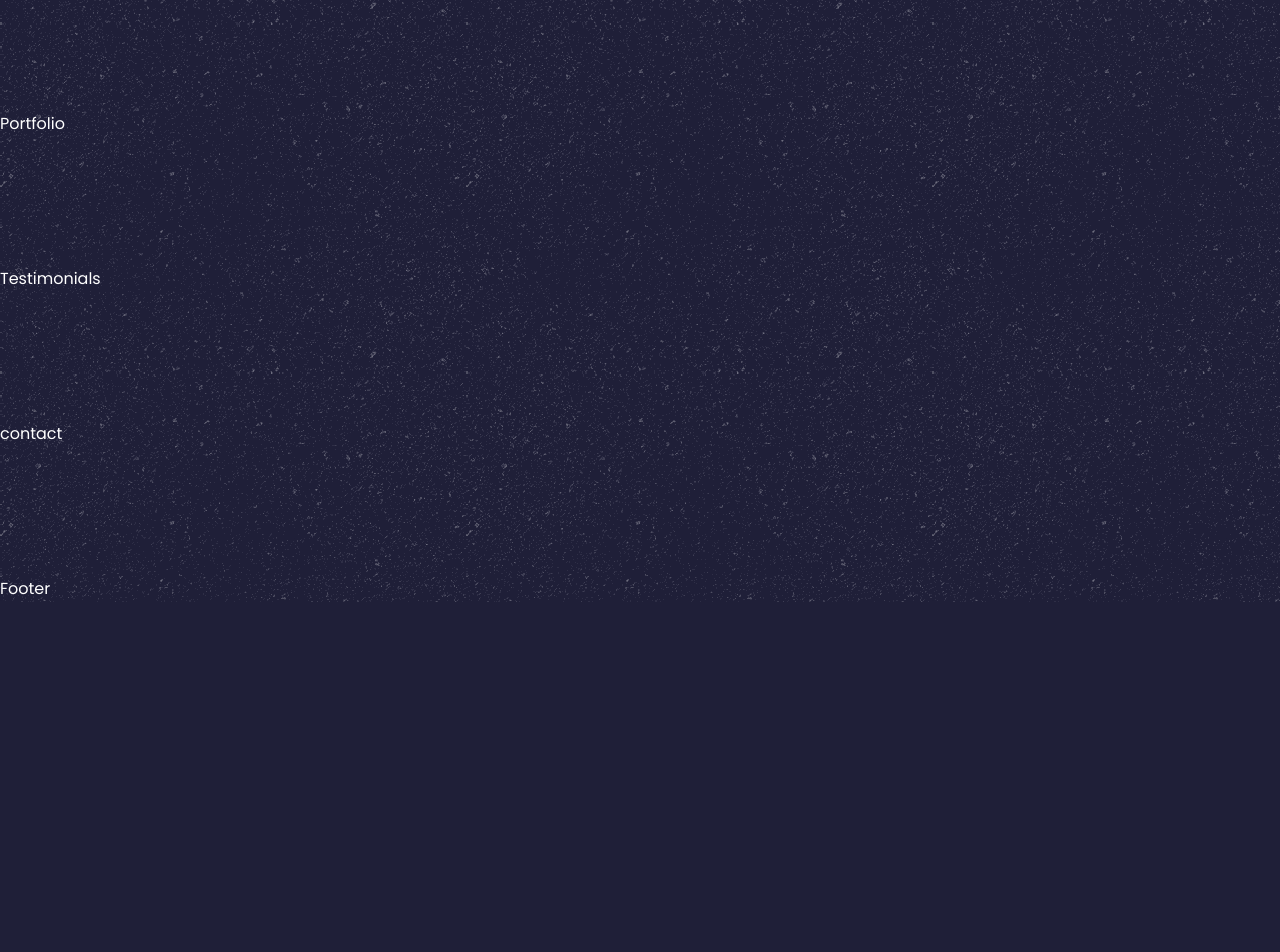
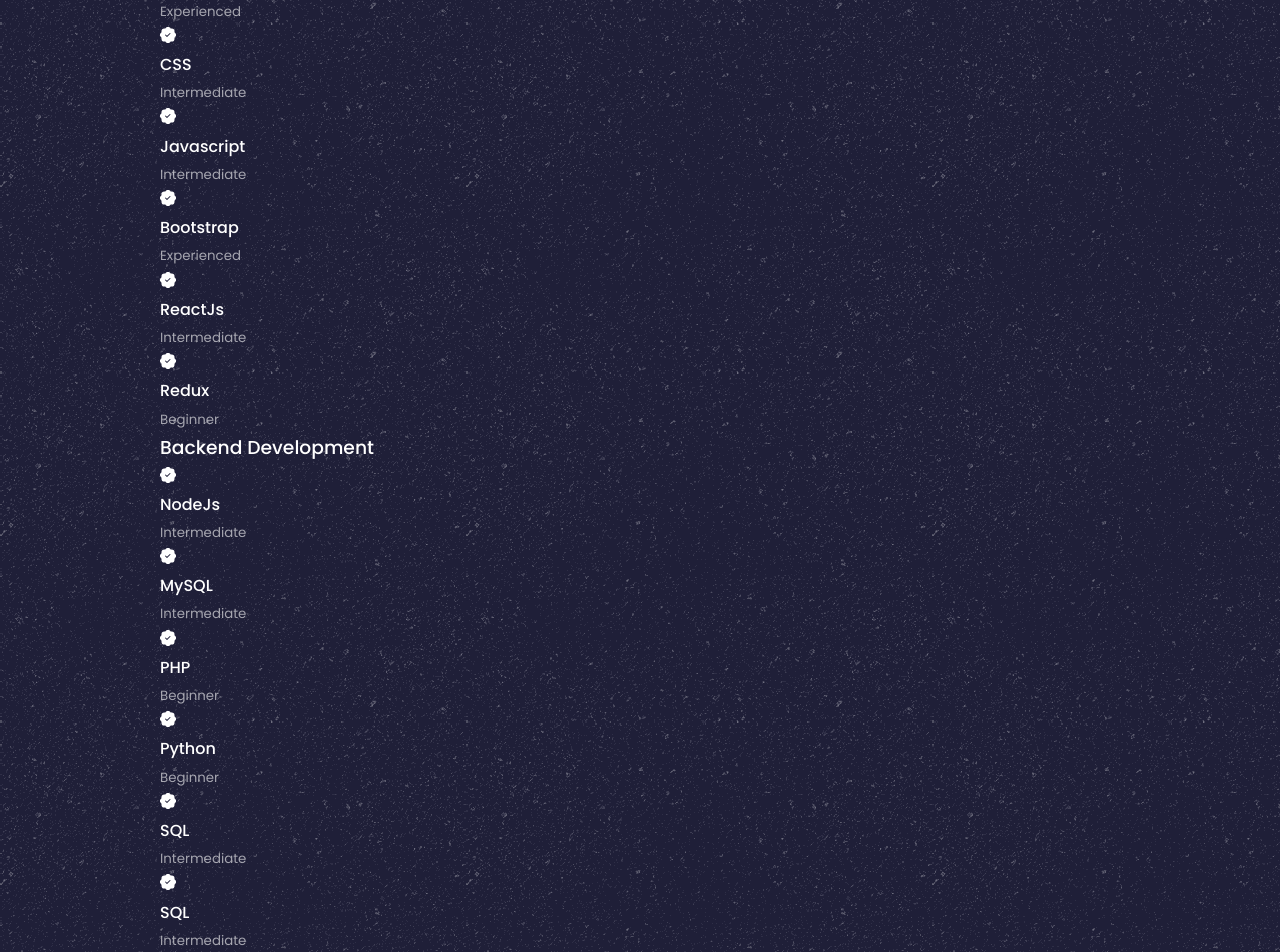
Before and after one commit to abhishek5131/myPortfolio, a React (Create React App) app: page / in a window 1280 px wide. Shown: the part 1720-2672 px from the top of the page. Before the commit the page ends 2322 px from the top, so only its background shows below. Built offline with nearby package versions, Linux system fonts and the light colour scheme.

Commit message:
created contents in file

```diff
--- a/src/components/experience/Experience.jsx
+++ b/src/components/experience/Experience.jsx
@@ -1,9 +1,109 @@
 import React from 'react'
 import './experience.css'
+import {BsFillPatchCheckFill} from 'react-icons/bs'
 
 const experience = () => {
   return (
-    <section id='experience'>experience</section>
+    <section id='experience'>
+      <h5>Skills I have</h5>
+      <h2>My Experience</h2>
+      <div className="container experience__container">
+        <div className="experience__frontend">
+            <h3>Frontend Development</h3>
+            <div className="experience__content">
+              <article className='experience__detail'>
+                <BsFillPatchCheckFill className='experience__detail-icon'/>
+                <div>
+                <h4>HTML</h4>
+                <small className='text-light'>Experienced</small>
+                </div>
+              </article>
+              <article className='experience__detail'>
+                <BsFillPatchCheckFill className='experience__detail-icon'/>
+                <div>
+                <h4>CSS</h4>
+                <small className='text-light'>Intermediate</small>
+                </div>
+              </article>
+              <article className='experience__detail'>
+                <BsFillPatchCheckFill className='experience__detail-icon'/>
+                <div>
+                <h4>Javascript</h4>
+                <small className='text-light'>Intermediate</small>
+                </div>
+              </article>
+              <article className='experience__detail'>
+                <BsFillPatchCheckFill className='experience__detail-icon'/>
+                <div>
+                <h4>Bootstrap</h4>
+                <small className='text-light'>Experienced</small>
+                </div>
+              </article>
+              <article className='experience__detail'>
+                <BsFillPatchCheckFill className='experience__detail-icon'/>
+                <div>
+                <h4>ReactJs</h4>
+                <small className='text-light'>Intermediate</small>
+                </div>
+              </article>
+              <article className='experience__detail'>
+                <BsFillPatchCheckFill className='experience__detail-icon'/>
+                <div>
+                <h4>Redux</h4>
+                <small className='text-light'>Beginner</small>
+                </div>
+              </article>
+              </div>
+        </div>
+        <div className="experience__backend">
+          <h3>Backend Development</h3>
+          <div className="experience__content">
+              <article className='experience__detail'>
+                <BsFillPatchCheckFill className='experience__detail-icon'/>
+                <div>
+                <h4>NodeJs</h4>
+                <small className='text-light'>Intermediate</small>
+                </div>
+              </article>
+              <article className='experience__detail'>
+                <BsFillPatchCheckFill className='experience__detail-icon'/>
+                <div>
+                <h4>MySQL</h4>
+                <small className='text-light'>Intermediate</small>
+                </div>
+              </article>
+              <article className='experience__detail'>
+                <BsFillPatchCheckFill className='experience__detail-icon'/>
+                <div>
+                <h4>PHP</h4>
+                <small className='text-light'>Beginner</small>
+                </div>
+              </article>
+              <article className='experience__detail'>
+                <BsFillPatchCheckFill className='experience__detail-icon'/>
+                <div>
+                <h4>Python</h4>
+                <small className='text-light'>Beginner</small>
+                </div>
+              </article>
+              <article className='experience__detail'>
+                <BsFillPatchCheckFill className='experience__detail-icon'/>
+                <div>
+                <h4>SQL</h4>
+                <small className='text-light'>Intermediate</small>
+                </div>
+              </article>
+              <article className='experience__detail'>
+                <BsFillPatchCheckFill className='experience__detail-icon'/>
+                <div>
+                <h4>SQL</h4>
+                <small className='text-light'>Intermediate</small>
+                </div>
+              </article>
+              </div>
+        </div>
+      </div>
+    </section>
   )
 }
 
```
